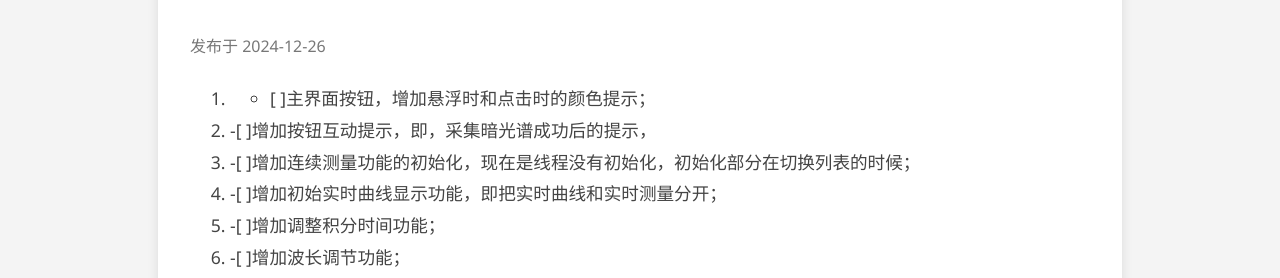
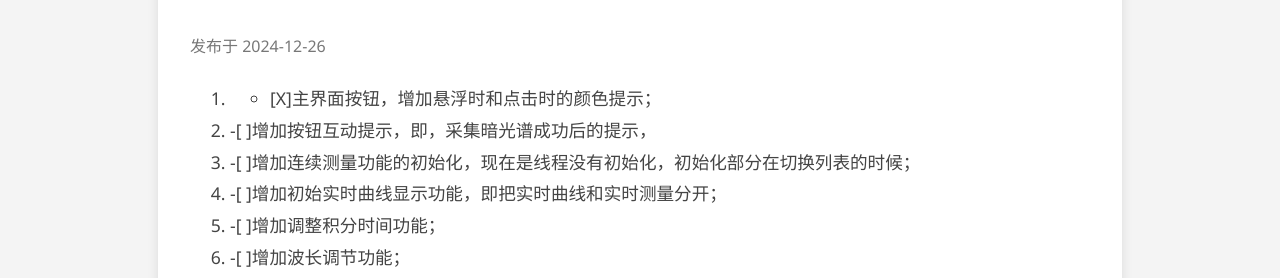
Before and after one commit to Drelov/newpage, a Jekyll site: the page built from _posts/2024-12-26-改进点.md, in a window 1280 px wide. Shown: the part 244-522 px from the top of the page. Built offline with Jekyll 4.4.1, drawn with Linux system fonts in a browser that asks for light colours; our own code applies the rules of GitHub Pages for plain Markdown files.

Commit message:
Update 2024-12-26-改进点.md

```diff
--- a/_posts/2024-12-26-改进点.md
+++ b/_posts/2024-12-26-改进点.md
@@ -5,7 +5,7 @@ title: 改进点记录
 permalink: 改进点
 tag: 编程
 ---
-1. - [ ]主界面按钮，增加悬浮时和点击时的颜色提示；
+1. - [X]主界面按钮，增加悬浮时和点击时的颜色提示；
 2. -[ ]增加按钮互动提示，即，采集暗光谱成功后的提示，
 3. -[ ]增加连续测量功能的初始化，现在是线程没有初始化，初始化部分在切换列表的时候；
 4. -[ ]增加初始实时曲线显示功能，即把实时曲线和实时测量分开；
```
